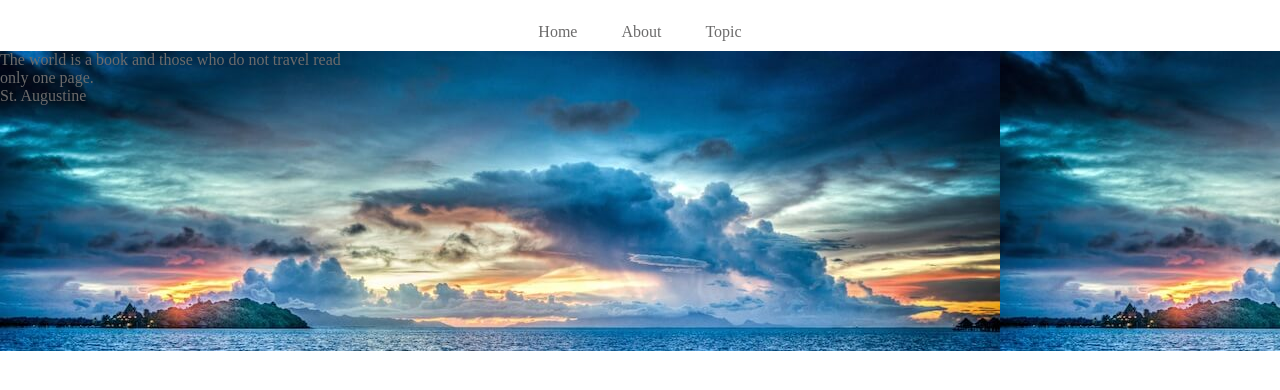
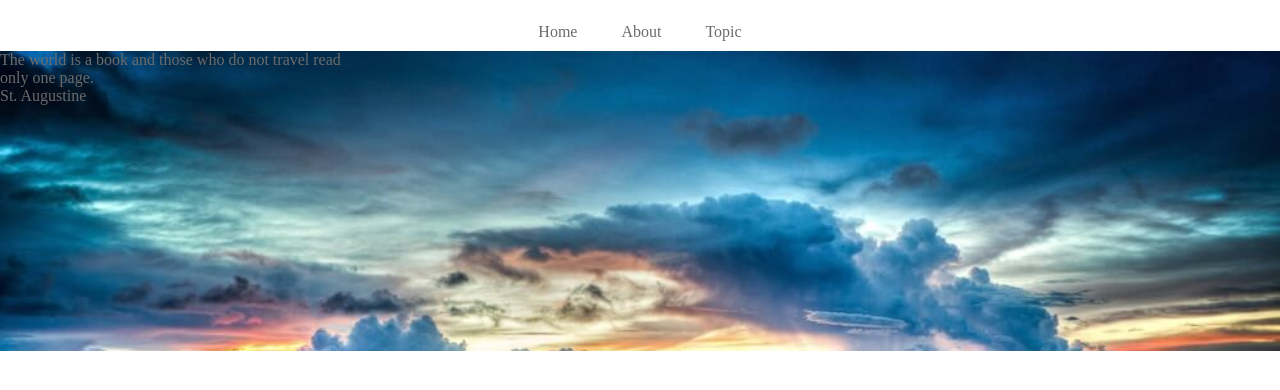
Before and after one commit to ringotelyan/CARAVAN, a plain HTML site: page index.html in a window 1280 px wide. Shown: the part 54-444 px from the top of the page. Drawn offline with Linux system fonts and the light colour scheme.

Commit message:
[Update]第６章画像サイズ調整

```diff
--- a/style.css
+++ b/style.css
@@ -37,6 +37,7 @@ header .heading {
   width: 100%;
   height: 300px;
   background-image: url(img/mv.jpg);
+  background-size: cover; /* 縦横比を維持したまま背景領域を埋め尽くす */
 }
 
 .main-visual-content {
```
